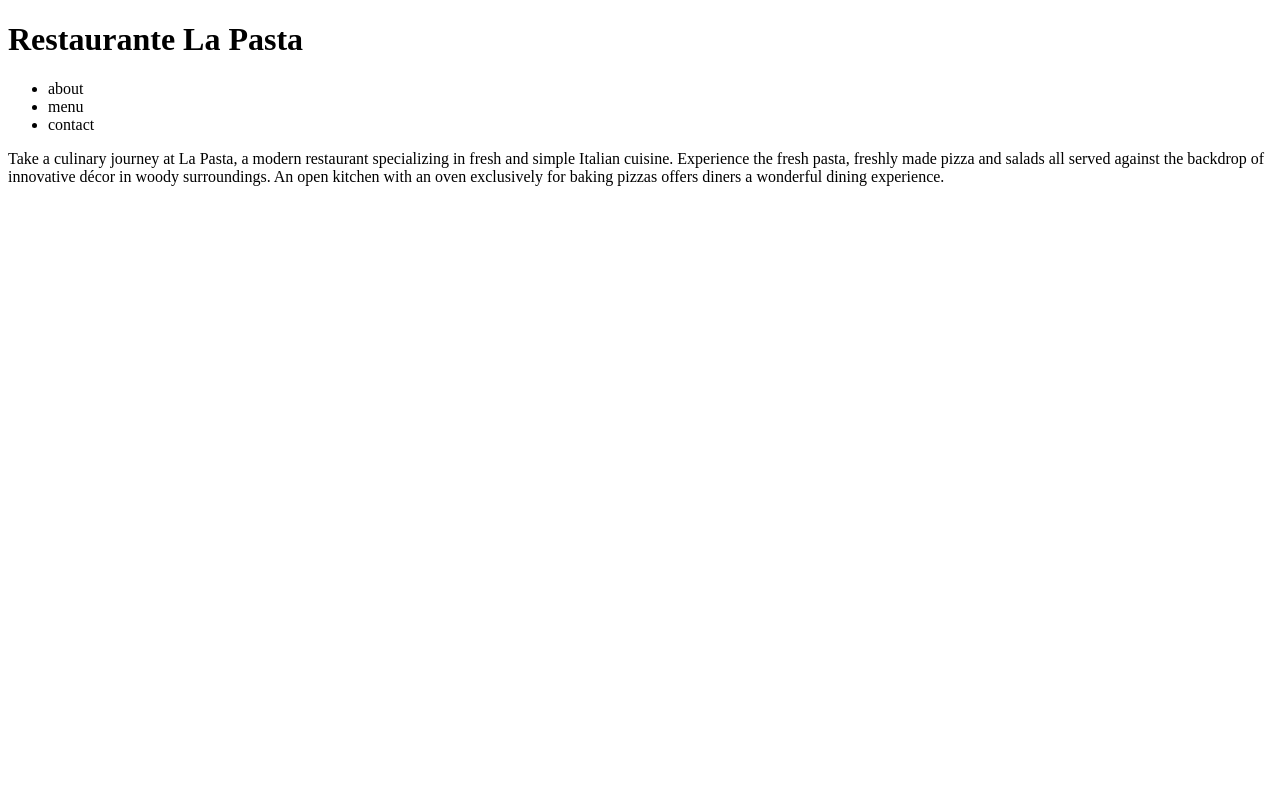
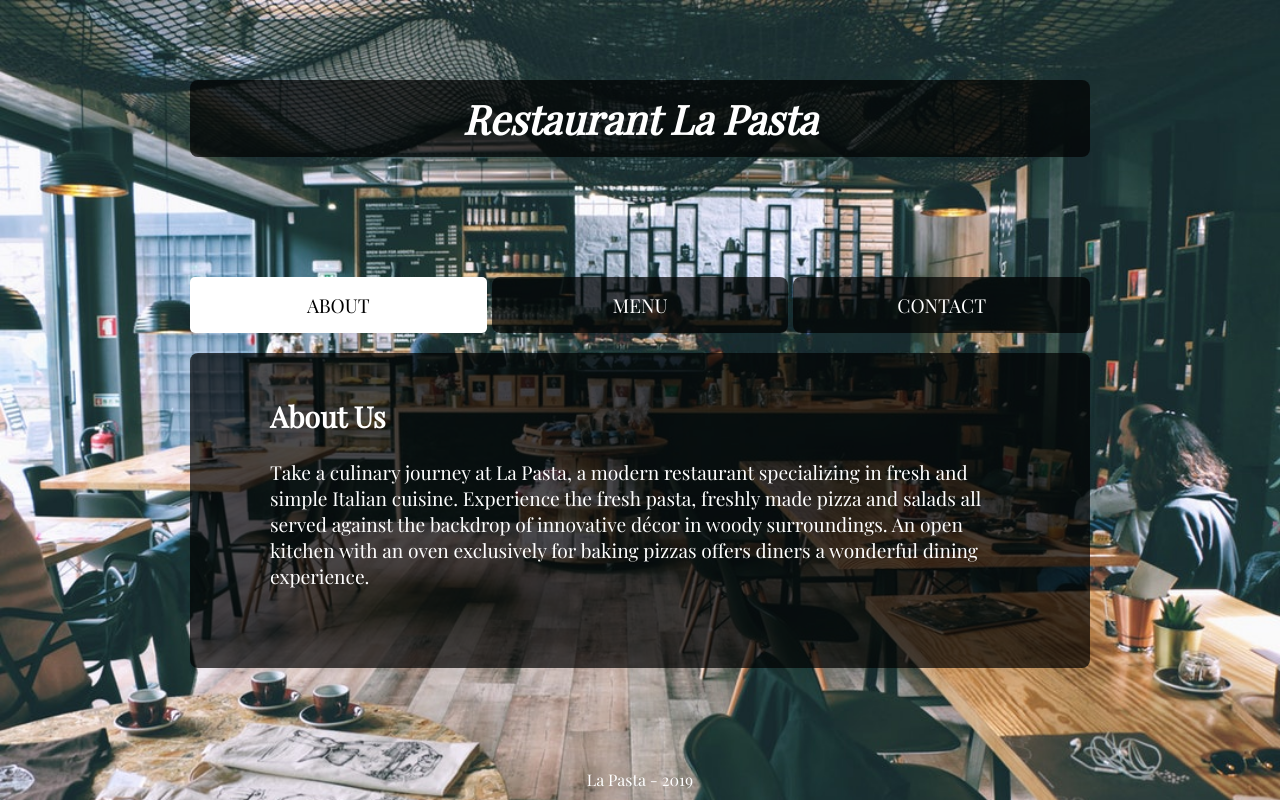
Before and after one commit to BalintMendli/restaurant-page, a website built with webpack: page dist/index.html in a window 1280 px wide. Built offline with nearby package versions, Linux system fonts and the light colour scheme.

Commit message:
Add styles

```diff
--- a/src/about.js
+++ b/src/about.js
@@ -1,5 +1,14 @@
-const about = document.createElement('p');
-about.textContent =
+const about = document.createElement('div');
+about.classList.add('about');
+
+const aboutTitle = document.createElement('h2');
+aboutTitle.textContent = 'About Us';
+
+const aboutText = document.createElement('p');
+aboutText.textContent =
   'Take a culinary journey at La Pasta, a modern restaurant specializing in fresh and simple Italian cuisine. Experience the fresh pasta, freshly made pizza and salads all served against the backdrop of innovative décor in woody surroundings. An open kitchen with an oven exclusively for baking pizzas offers diners a wonderful dining experience.';
 
+about.appendChild(aboutTitle);
+about.appendChild(aboutText);
+
 export default about;
--- a/src/contact.js
+++ b/src/contact.js
@@ -2,7 +2,7 @@ const contact = document.createElement('div');
 contact.classList.add('contact');
 
 const heading = document.createElement('h2');
-heading.textContent = 'Reach out to us!';
+heading.textContent = 'Contact Us';
 
 const form = document.createElement('form');
 
@@ -14,7 +14,7 @@ emailInput.setAttribute('type', 'email');
 emailInput.setAttribute('placeholder', 'Your email');
 
 const message = document.createElement('textarea');
-message.setAttribute('placeholder', 'Message');
+message.setAttribute('placeholder', 'Your message');
 
 const sendButton = document.createElement('button');
 sendButton.textContent = 'Send';
--- a/src/index.js
+++ b/src/index.js
@@ -8,16 +8,19 @@ let activeTab = about;
 
 const tabClick = e => {
   activeTab = components[e.target.id];
-  setTabContent(activeTab);
-
-  const navElems = [...e.target.parentNode.children];
-  navElems.forEach(n => n.classList.remove('active'));
-  e.target.classList.add('active');
+  setTabContent(activeTab, tabContentElem);
+  setActiveTab(e.target);
 };
 
-const setTabContent = content => {
-  [...tabContentElem.children].forEach(el => el.remove());
-  tabContentElem.appendChild(content);
+const setTabContent = (content, elem) => {
+  [...elem.children].forEach(el => el.remove());
+  elem.appendChild(content);
+};
+
+const setActiveTab = navElem => {
+  const navElems = [...navElem.parentNode.children];
+  navElems.forEach(n => n.classList.remove('active'));
+  navElem.classList.add('active');
 };
 
 const { layout, tabContentElem } = buildLayout(components, tabClick);
@@ -25,4 +28,4 @@ const { layout, tabContentElem } = buildLayout(components, tabClick);
 const content = document.querySelector('#content');
 content.appendChild(layout);
 
-setTabContent(activeTab);
+setTabContent(activeTab, tabContentElem);
--- a/src/layout.js
+++ b/src/layout.js
@@ -1,21 +1,26 @@
 import buildTabNav from './tabs';
 
-const buildLayout = (components, el) => {
+const buildLayout = (components, cb) => {
   const layout = document.createElement('div');
   layout.classList.add('container');
 
   const title = document.createElement('h1');
   title.classList.add('title');
-  title.textContent = 'Restaurante La Pasta';
+  title.textContent = 'Restaurant La Pasta';
   layout.appendChild(title);
 
-  const tabs = buildTabNav(el, components);
+  const tabs = buildTabNav(components, cb);
   layout.appendChild(tabs);
 
   const tabContentElem = document.createElement('div');
   tabContentElem.classList.add('tab-content');
   layout.appendChild(tabContentElem);
 
+  const footer = document.createElement('div');
+  footer.classList.add('footer');
+  footer.textContent = 'La Pasta - ' + new Date().getFullYear();
+  layout.appendChild(footer);
+
   return { layout, tabContentElem };
 };
 
--- a/src/menu.js
+++ b/src/menu.js
@@ -1,14 +1,19 @@
-const menu = document.createElement('div');
-menu.classList.add('menu');
-
 const menuList = {
   'Plate of Pasta': 'img/plate-of-pasta.jpg',
   'Capellini tomato sauce': 'img/capellini-tomato-soup.jpg',
   'Pesto Pasta': 'img/pesto-pasta.jpg',
   'Autumn Soup': 'img/autumn-soup.jpg',
-  'Toast bread with blueberry on black plate': 'img/toast-bread.jpg',
+  'Toast bread with blueberry': 'img/toast-bread.jpg',
   'Pancakes with fruit': 'img/pancakes-with-fruits.jpg'
 };
+
+const menu = document.createElement('div');
+menu.classList.add('menu');
+
+const menuTitle = document.createElement('h2');
+menuTitle.textContent = 'Our Menu';
+menuTitle.classList.add('menu-title');
+menu.appendChild(menuTitle);
 
 Object.keys(menuList).forEach(foodName => {
   const menuRow = document.createElement('div');
@@ -20,14 +25,11 @@ Object.keys(menuList).forEach(foodName => {
 
   const name = document.createElement('div');
   name.textContent = foodName;
+  name.classList.add('name');
 
   menuRow.appendChild(img);
   menuRow.appendChild(name);
   menu.appendChild(menuRow);
 });
 
-// <img
-//   src="https://source.unsplash.com/qE1jxYXiwOA/300x300"
-//   alt="restaurant"
-
 export default menu;
--- a/src/tabs.js
+++ b/src/tabs.js
@@ -1,15 +1,16 @@
-const buildTabNav = (el, components) => {
+const buildTabNav = (components, cb) => {
   const tabNav = document.createElement('div');
   tabNav.classList.add('tab-nav');
 
   const ul = document.createElement('ul');
   tabNav.appendChild(ul);
 
-  Object.keys(components).forEach(item => {
+  Object.keys(components).forEach((item, i) => {
     const li = document.createElement('li');
     li.textContent = item;
     li.id = item.toLowerCase();
-    li.addEventListener('click', el);
+    if (i === 0) li.classList.add('active');
+    li.addEventListener('click', cb);
     ul.appendChild(li);
   });
 
```
Also changed, not shown: dist/img/restaurant.jpg (added), dist/index.html, dist/main.js, dist/style.css (added).
